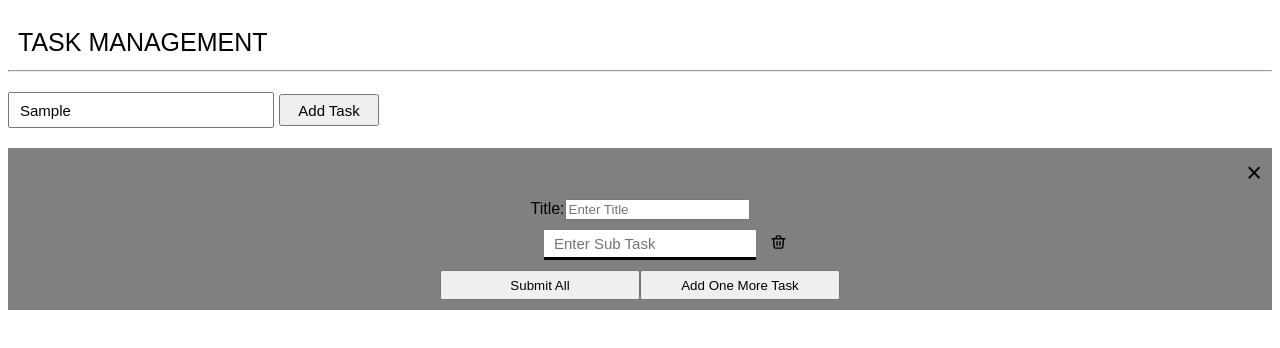
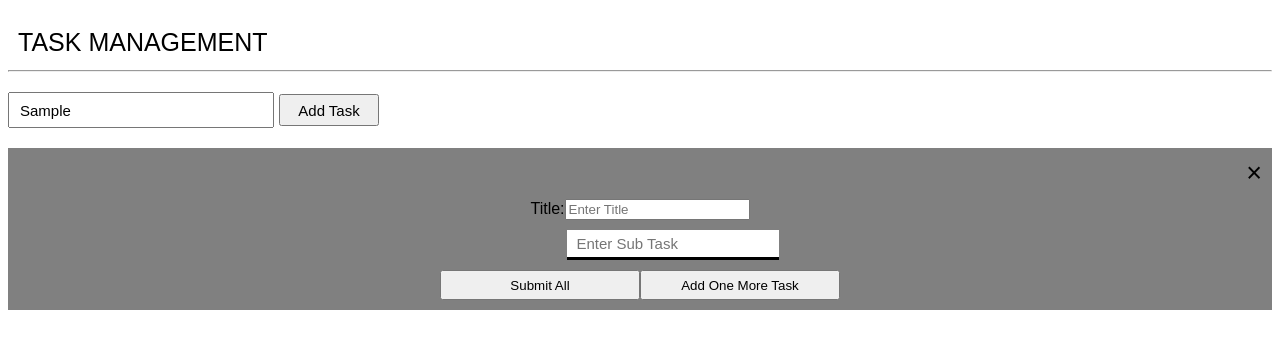
Before and after one commit to SACHITH31/task-management-project, a React (Vite) app: page / in a window 1280 px wide. Both pictures are taken after typing "Sample" into the empty fields and a click on the button "Add Task". Shown: the top 348 px of the page. Built offline with nearby package versions, Linux system fonts and the light colour scheme.

Commit message:
adds task to the page

```diff
--- a/src/modules/AddInputTag.jsx
+++ b/src/modules/AddInputTag.jsx
@@ -1,15 +1,18 @@
 import '../css/AddInputTag.css'
-import trash from '../assets/trash.svg'
+import { useState } from 'react'
 
-function AddInputTag () {
+function AddInputTag({ index, value, onChange }) {
     return (
-        <>
-         <div className="subTasksContainer">
-
-              <input type="text" placeholder="Enter Sub Task" className="subTask"></input>
-              <img src= {trash} className='delete'></img>
-         </div>
-        </>
+        <div className="subTasksContainer">
+            <input
+                type="text"
+                placeholder="Enter Sub Task"
+                className="subTask"
+                value={value}
+                onChange={(e) => onChange(index, e.target.value)}
+            />
+        </div>
     )
 }
-export default AddInputTag
+
+export default AddInputTag;
--- a/src/modules/AddTaskPopUp.jsx
+++ b/src/modules/AddTaskPopUp.jsx
@@ -1,56 +1,76 @@
-import { use, useState } from "react"
+import { useState } from "react"
 import AddInputTag from "./AddInputTag"
-
 import '../css/AddTaskPopup.css'
-import Tasks from "./Tasks"
 
 function AddTaskPopUp (props) {
-    const [addOneMoreTask, setAddOneMoreTask] = useState(1)
-    const [tasksToggle, setTasksToggle] = useState(false)
-    const [titleTemp, setTitleTemp] = useState('')
-    const [title, setTitle] = useState('')
+    const [addOneMoreTask, setAddOneMoreTask] = useState(1);
+    const [tasksToggle, setTasksToggle] = useState(false);
+    const [title, setTitle] = useState('');
+    const [subTasks, setSubTasks] = useState(['']);
 
-    function AddOneMoreTaskFunction () {
-        setAddOneMoreTask(addOneMoreTask+1)
+    function AddOneMoreTaskFunction() {
+        setAddOneMoreTask(prev => prev + 1);
+        setSubTasks([...subTasks, '']);
+    }
+
+    function handleSubTaskChange(index, value) {
+        const newSubTasks = [...subTasks];
+        newSubTasks[index] = value;
+        setSubTasks(newSubTasks);
     }
 
     function closePopUp() {
-        setTasksToggle(true)
-        setTitle(titleTemp)
-        console.log(`titleTemp: ${titleTemp}, Title: ${title}`)
-        // props.handleCloseAddTask()
-    }
-
-    let temp = []
-    for (let i = 0; i < addOneMoreTask; i++) {
-      temp.push(<AddInputTag key={i} />)
+        setTasksToggle(true);
     }
 
     return (
         <>
+            {!tasksToggle && (
                 <div className="addTaskPopUpContainer">
-            <div className="closeContainer" >
+                    <div className="closeContainer">
                         <p className="close" onClick={props.handleCloseAddTask}>&times;</p>
                     </div>
                     <div className="allInputsContainer">
                         <div className="titleContainer">
                             <label htmlFor="title">Title:</label>
-                <input type="text" placeholder="Enter Title" id="title" className="title" required onInput={(e) => setTitleTemp(e.target.value)}></input>
+                            <input
+                                type="text"
+                                placeholder="Enter Title"
+                                id="title"
+                                className="title"
+                                onChange={(e) => setTitle(e.target.value)}
+                            />
                         </div>
                         <div className="subTasksContainer">
-                {temp}
+                            {subTasks.map((task, index) => (
+                                <AddInputTag
+                                    key={index}
+                                    index={index}
+                                    value={task}
+                                    onChange={handleSubTaskChange}
+                                />
+                            ))}
                         </div>
                         <div className="buttonsContainer">
-                <button className="submitButton" onClick={closePopUp} >Submit All</button>
-                <button className="addOneMoreTaskButton" onClick={AddOneMoreTaskFunction }>Add One More Task</button>
+                            <button className="submitButton" onClick={closePopUp}>Submit All</button>
+                            <button className="addOneMoreTaskButton" onClick={AddOneMoreTaskFunction}>Add One More Task</button>
                         </div>
                     </div>
                 </div>
-          {tasksToggle &&  <Tasks title = {title}/>}
+            )}
 
+            {tasksToggle && (
+                <div className="AllTasksContainer">
+                    <h3>{title}</h3>
+                    <ul>
+                        {subTasks.map((task, index) => (
+                            <li key={index}>{task}</li>
+                        ))}
+                    </ul>
+                </div>
+            )}
         </>
     )
 }
 
-
-export default AddTaskPopUp
+export default AddTaskPopUp;
--- a/src/modules/SearchBar.jsx
+++ b/src/modules/SearchBar.jsx
@@ -1,36 +1,29 @@
-import React, { useState } from 'react'
-import AddTaskPopUp from './AddTaskPopUp'
-import '../css/SearchBar.css'
-
+import React, { useState } from 'react';
+import AddTaskPopUp from './AddTaskPopUp';
+import '../css/SearchBar.css';
 
 function SearchBar() {
-    const [addTaskPopUp, setAddTaskPopUp] = useState(false)
-    let popUp = null;
+    const [addTaskPopUp, setAddTaskPopUp] = useState(false);
 
     function handleAddTask() {
-        setAddTaskPopUp(true)
+        setAddTaskPopUp(true);
     }
 
     function handleCloseAddTask () {
-        setAddTaskPopUp(false)
-    }
-
-
-    if (addTaskPopUp === true) {
-        popUp = <AddTaskPopUp addTaskPopUp = {addTaskPopUp}
-    setAddTaskPopUp = {setAddTaskPopUp}
-    handleCloseAddTask = {handleCloseAddTask} />
+        setAddTaskPopUp(false);
     }
 
     return (
-    <>
-      <div className='searchBarContainer'>
-        <input className='searchBar' type='text' placeholder='Search Tasks'></input>
-        <button className='addTaskButton' onClick={handleAddTask}>Add Task</button>
-        {popUp}
-      </div>
-    </>
-  )
+        <>
+            <div className='searchBarContainer'>
+                <input className='searchBar' type='text' placeholder='Search Tasks' />
+                <button className='addTaskButton' onClick={handleAddTask}>Add Task</button>
+                {addTaskPopUp && (
+                    <AddTaskPopUp handleCloseAddTask={handleCloseAddTask} />
+                )}
+            </div>
+        </>
+    );
 }
 
-export default SearchBar
+export default SearchBar;
--- a/src/modules/Tasks.jsx
+++ b/src/modules/Tasks.jsx
@@ -5,6 +5,7 @@ function Tasks(props) {
     <>
     <div className='AllTasksContainer'>
     <p>{props.title}</p>
+    <p>{props.subTasksData}</p>
     </div>
 
     </>
```
Lines whose indentation alone changed are shown as unchanged.
